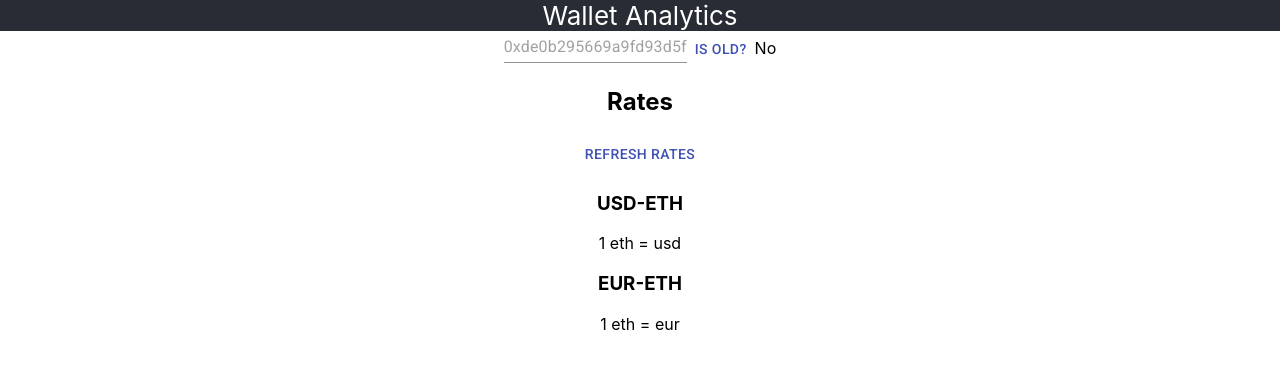
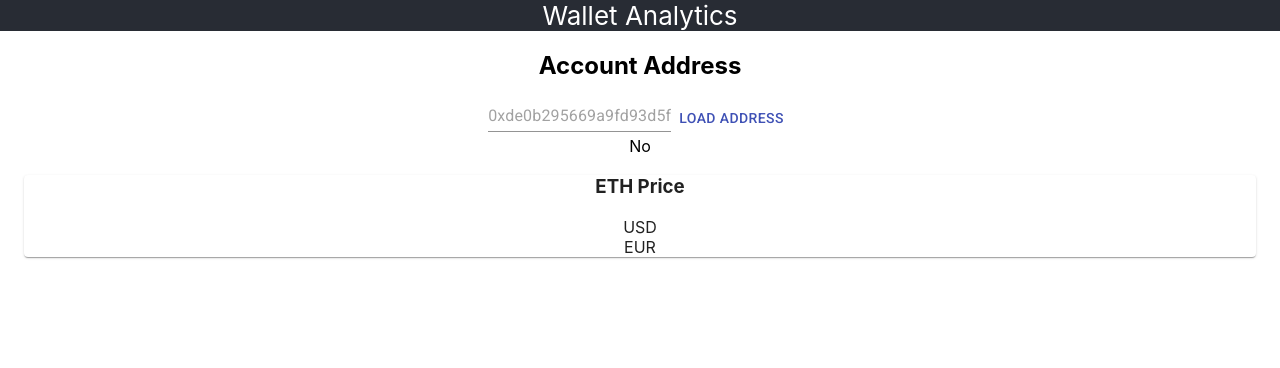
Before and after one commit to lautarodragan/securitize-challenge, a React (Create React App) app in the folder web/: page / in a window 1280 px wide. Shown: the top 368 px of the page. Built offline with nearby package versions, Linux system fonts and the light colour scheme; no server answers.

Commit message:
improving ui...

```diff
--- a/web/src/App.jsx
+++ b/web/src/App.jsx
@@ -1,4 +1,4 @@
-import { Button, TextField } from '@material-ui/core'
+import { Button, TextField, Paper, Container } from '@material-ui/core'
 import React, { useState, useEffect } from 'react'
 
 import './App.css'
@@ -14,7 +14,7 @@ export function App() {
     fetch(`http://localhost:8000/rates/eur-eth`).then(_ => _.json()).then(setRateEur)
   }
 
-  const onGetAddressIsOld = () => {
+  const onLoadAddress = () => {
     fetch(`http://localhost:8000/wallets/${address}/is-old`).then(_ => _.json()).then(setAddressIsOld)
   }
 
@@ -28,27 +28,25 @@ export function App() {
         Wallet Analytics
       </header>
       <main>
-        <section>
-          <TextField
-            placeholder="0xde0b295669a9fd93d5f28d9ec85e40f4cb697bae"
-            onChange={(event) => setAddress(event.currentTarget.value)}
-            value={address}
-          />
-          <Button color="primary" onClick={onGetAddressIsOld}>Is Old?</Button>
-          <span>{addressIsOld?.isOld ? 'Yes' : 'No'}</span>
-        </section>
-        <section>
-          <h2>Rates</h2>
-          <Button color="primary" onClick={onGetRates}>Refresh Rates</Button>
+        <Container>
           <section>
-            <h3>USD-ETH</h3>
-            <label>1 eth = {rateUsd.exchangeRate} usd</label>
+            <h1>Account Address</h1>
+            <TextField
+              placeholder="0xde0b295669a9fd93d5f28d9ec85e40f4cb697bae"
+              onChange={(event) => setAddress(event.currentTarget.value)}
+              value={address}
+            />
+            <Button color="primary" onClick={onLoadAddress}>Load Address</Button>
           </section>
           <section>
-            <h3>EUR-ETH</h3>
-            <label>1 eth = {rateEur.exchangeRate} eur</label>
+            <span>{addressIsOld?.isOld ? 'Yes' : 'No'}</span>
           </section>
-        </section>
+          <Paper>
+            <h3>ETH Price</h3>
+            <div>{rateUsd.exchangeRate} USD</div>
+            <div>{rateEur.exchangeRate} EUR</div>
+          </Paper>
+        </Container>
       </main>
     </div>
   )
```
